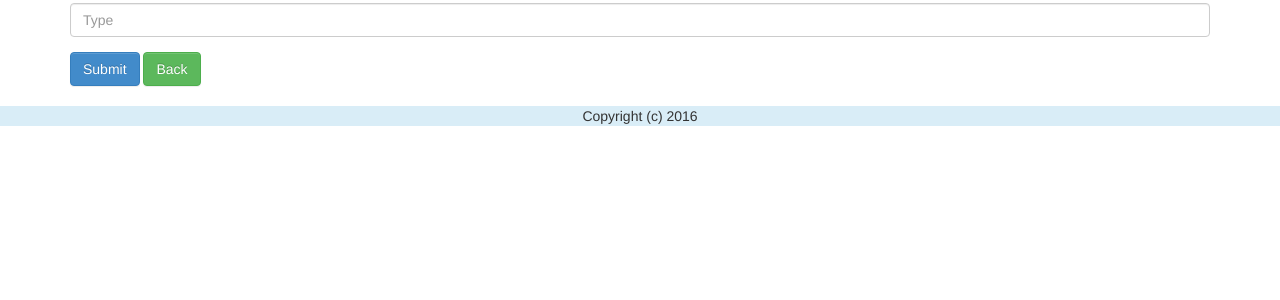
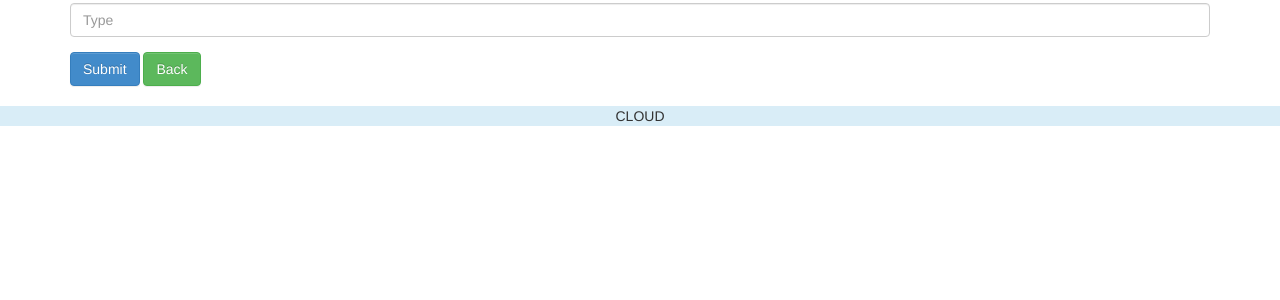
Before and after one commit to DMNT68/proyectoCloud, a PHP site: page /views/add_user.php in a window 1280 px wide. Shown: the part 482-782 px from the top of the page. Run offline with PHP 8.4, Linux system fonts and the light colour scheme.

Commit message:
asdknf
cambio pie de pagina

```diff
--- a/conn.php
+++ b/conn.php
@@ -1,3 +1,3 @@
 <?php
-	$conn=pg_connect("dbname=user_db user=postgres password=111111")or die("Cannnot db,please check your connection string");
+	$conn=pg_connect("host=ec2-50-17-203-84.compute-1.amazonaws.com port=5432 dbname=daer76rdjif7l7 user=mnbfqwhacjnavr password=8d1307c043b491e20d8f8e4fda3abc6b31c8191c4259277a412d17ed593316af")or die('No se a podido conectar:'. pg_last_error());
 ?>
--- a/views/footer.php
+++ b/views/footer.php
@@ -1,5 +1,5 @@
 <div class="footer">
-   		<p class="text-center bg-info">Copyright (c) 2016</p>
+   		<p class="text-center bg-info">CLOUD</p>
  	</div>
 </body>
 </html>
```
